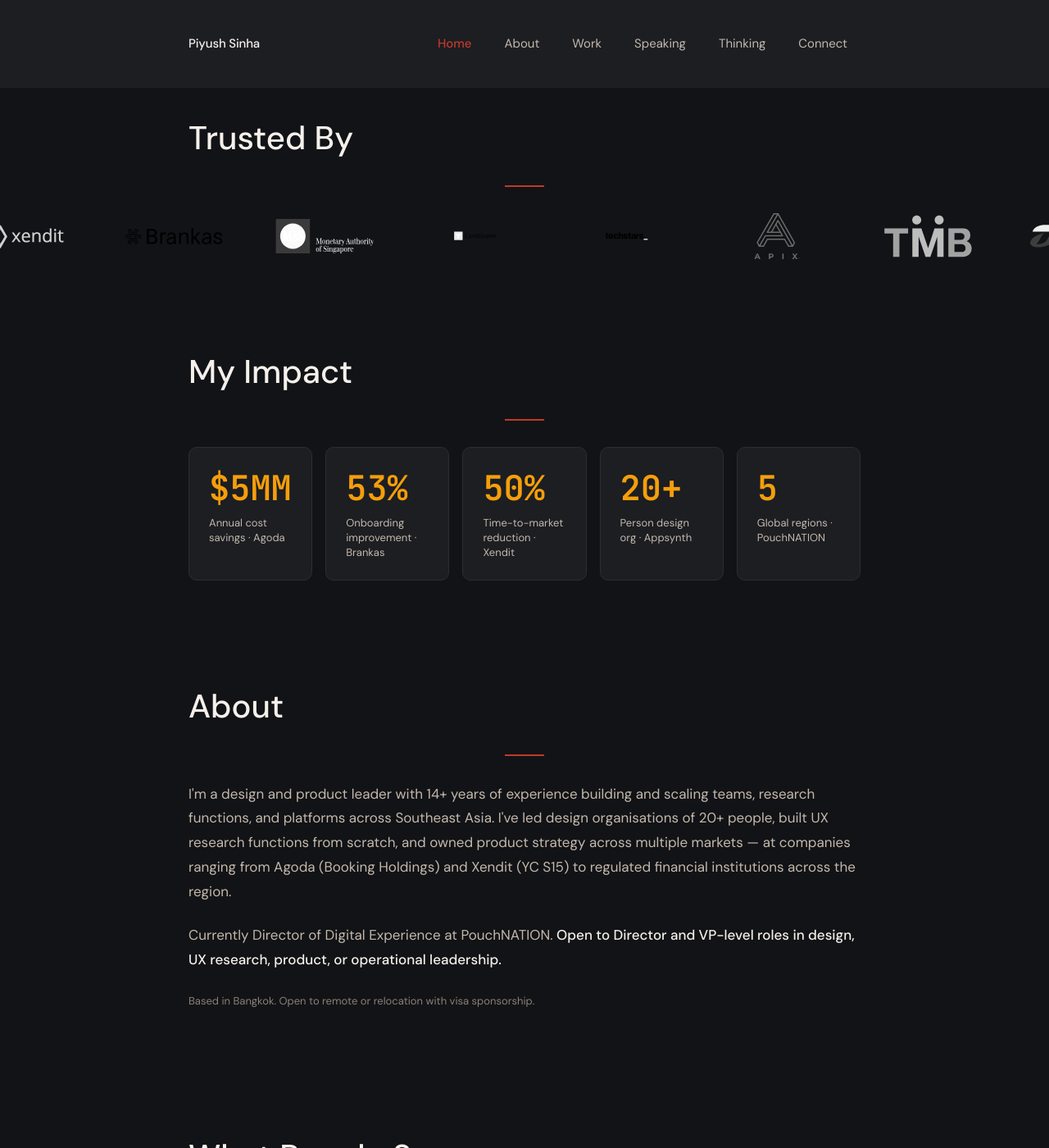
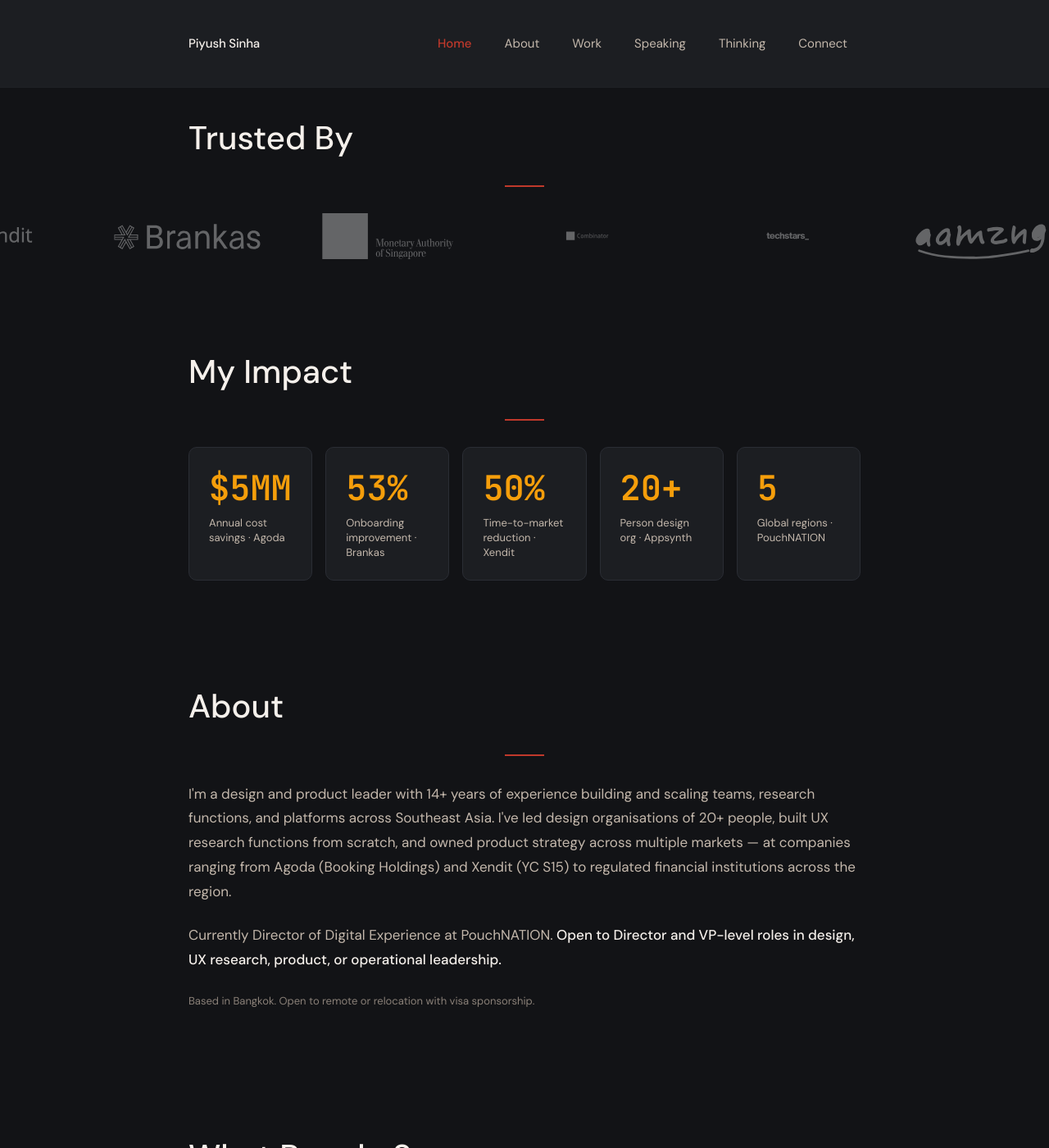
Before and after one commit to piyushsinha/piyushsinha.github.io, a Jekyll site: the page built from index.html, in a window 1280 px wide and 1400 px high, scrolled down 447 px. Shown: the whole window at 82% size. Built offline with Jekyll 4.4.1, drawn with Linux system fonts in a browser that asks for light colours.

Commit message:
Fix logos: uniform gray via invert, wider boxes, restore missing logos
- Use brightness(0) invert(1) + opacity for uniform light gray (works with any fill color)
- Hover: same filter at full opacity = white
- Wider logo boxes: 160px mobile / 180px tablet (was 120px)
- Restored afin.png and startupinstitute.png that were dropped

```diff
--- a/assets/css/styles.css
+++ b/assets/css/styles.css
@@ -794,12 +794,12 @@
   to { transform: translateX(-50%); }
 }
 
-/* Fixed-size box per logo — equal visual footprint, original colors */
+/* Fixed-size box per logo — equal visual footprint */
 .logo-box {
   display: flex;
   align-items: center;
   justify-content: center;
-  width: 120px;
+  width: 160px;
   height: 48px;
   flex-shrink: 0;
 }
@@ -808,11 +808,20 @@
   max-width: 100%;
   max-height: 100%;
   object-fit: contain;
-  filter: grayscale(100%) brightness(2);
+  /* Force uniform light gray regardless of original fill color */
+  filter: grayscale(100%) brightness(0) invert(1);
+  opacity: 0.35;
+  transition: filter var(--transition-base), opacity var(--transition-base);
+}
+
+.logos-row__track img:hover {
+  /* White on hover */
+  opacity: 1;
 }
 
 @media (min-width: 768px) {
   .logo-box {
+    width: 180px;
     height: 56px;
   }
 }
--- a/index.html
+++ b/index.html
@@ -35,13 +35,16 @@
       <div class="logo-box"><img src="{{ '/assets/images/logos/ycombinator.svg' | relative_url }}" alt="Y Combinator" loading="lazy"></div>
       <div class="logo-box"><img src="{{ '/assets/images/logos/techstars.svg' | relative_url }}" alt="Techstars" loading="lazy"></div>
       <!-- Additional logos -->
+      <div class="logo-box"><img src="{{ '/assets/images/logos/amazon.svg' | relative_url }}" alt="Amazon" loading="lazy"></div>
+      <div class="logo-box"><img src="{{ '/assets/images/logos/afin.png' | relative_url }}" alt="AFIN" loading="lazy"></div>
       <div class="logo-box"><img src="{{ '/assets/images/logos/apix.svg' | relative_url }}" alt="APIX" loading="lazy"></div>
       <div class="logo-box"><img src="{{ '/assets/images/logos/tmb.svg' | relative_url }}" alt="TMB Bank" loading="lazy"></div>
       <div class="logo-box"><img src="{{ '/assets/images/logos/thanachart.svg' | relative_url }}" alt="Thanachart Bank" loading="lazy"></div>
       <div class="logo-box"><img src="{{ '/assets/images/logos/ttb.svg' | relative_url }}" alt="TTB" loading="lazy"></div>
       <div class="logo-box"><img src="{{ '/assets/images/logos/pounchnation.svg' | relative_url }}" alt="PouchNATION" loading="lazy"></div>
-      <div class="logo-box"><img src="{{ '/assets/images/logos/edgeonemedical.svg' | relative_url }}" alt="EdgeOne Medical" loading="lazy"></div>
+      <div class="logo-box"><img src="{{ '/assets/images/logos/edgeonemedical.svg' | relative_url }}" alt="Edge One Medical" loading="lazy"></div>
       <div class="logo-box"><img src="{{ '/assets/images/logos/simplerelevance.svg' | relative_url }}" alt="Simple Relevance" loading="lazy"></div>
+      <div class="logo-box"><img src="{{ '/assets/images/logos/startupinstitute.png' | relative_url }}" alt="Startup Institute" loading="lazy"></div>
       <div class="logo-box"><img src="{{ '/assets/images/logos/appsynth.svg' | relative_url }}" alt="AppSynth" loading="lazy"></div>
       <!-- Duplicate for seamless loop -->
       <div class="logo-box"><img src="{{ '/assets/images/logos/agoda.svg' | relative_url }}" alt="Agoda" loading="lazy"></div>
@@ -50,13 +53,16 @@
       <div class="logo-box"><img src="{{ '/assets/images/logos/mas.svg' | relative_url }}" alt="MAS" loading="lazy"></div>
       <div class="logo-box"><img src="{{ '/assets/images/logos/ycombinator.svg' | relative_url }}" alt="Y Combinator" loading="lazy"></div>
       <div class="logo-box"><img src="{{ '/assets/images/logos/techstars.svg' | relative_url }}" alt="Techstars" loading="lazy"></div>
+      <div class="logo-box"><img src="{{ '/assets/images/logos/amazon.svg' | relative_url }}" alt="Amazon" loading="lazy"></div>
+      <div class="logo-box"><img src="{{ '/assets/images/logos/afin.png' | relative_url }}" alt="AFIN" loading="lazy"></div>
       <div class="logo-box"><img src="{{ '/assets/images/logos/apix.svg' | relative_url }}" alt="APIX" loading="lazy"></div>
       <div class="logo-box"><img src="{{ '/assets/images/logos/tmb.svg' | relative_url }}" alt="TMB Bank" loading="lazy"></div>
       <div class="logo-box"><img src="{{ '/assets/images/logos/thanachart.svg' | relative_url }}" alt="Thanachart Bank" loading="lazy"></div>
       <div class="logo-box"><img src="{{ '/assets/images/logos/ttb.svg' | relative_url }}" alt="TTB" loading="lazy"></div>
       <div class="logo-box"><img src="{{ '/assets/images/logos/pounchnation.svg' | relative_url }}" alt="PouchNATION" loading="lazy"></div>
-      <div class="logo-box"><img src="{{ '/assets/images/logos/edgeonemedical.svg' | relative_url }}" alt="EdgeOne Medical" loading="lazy"></div>
+      <div class="logo-box"><img src="{{ '/assets/images/logos/edgeonemedical.svg' | relative_url }}" alt="Edge One Medical" loading="lazy"></div>
       <div class="logo-box"><img src="{{ '/assets/images/logos/simplerelevance.svg' | relative_url }}" alt="Simple Relevance" loading="lazy"></div>
+      <div class="logo-box"><img src="{{ '/assets/images/logos/startupinstitute.png' | relative_url }}" alt="Startup Institute" loading="lazy"></div>
       <div class="logo-box"><img src="{{ '/assets/images/logos/appsynth.svg' | relative_url }}" alt="AppSynth" loading="lazy"></div>
     </div>
   </div>
```
